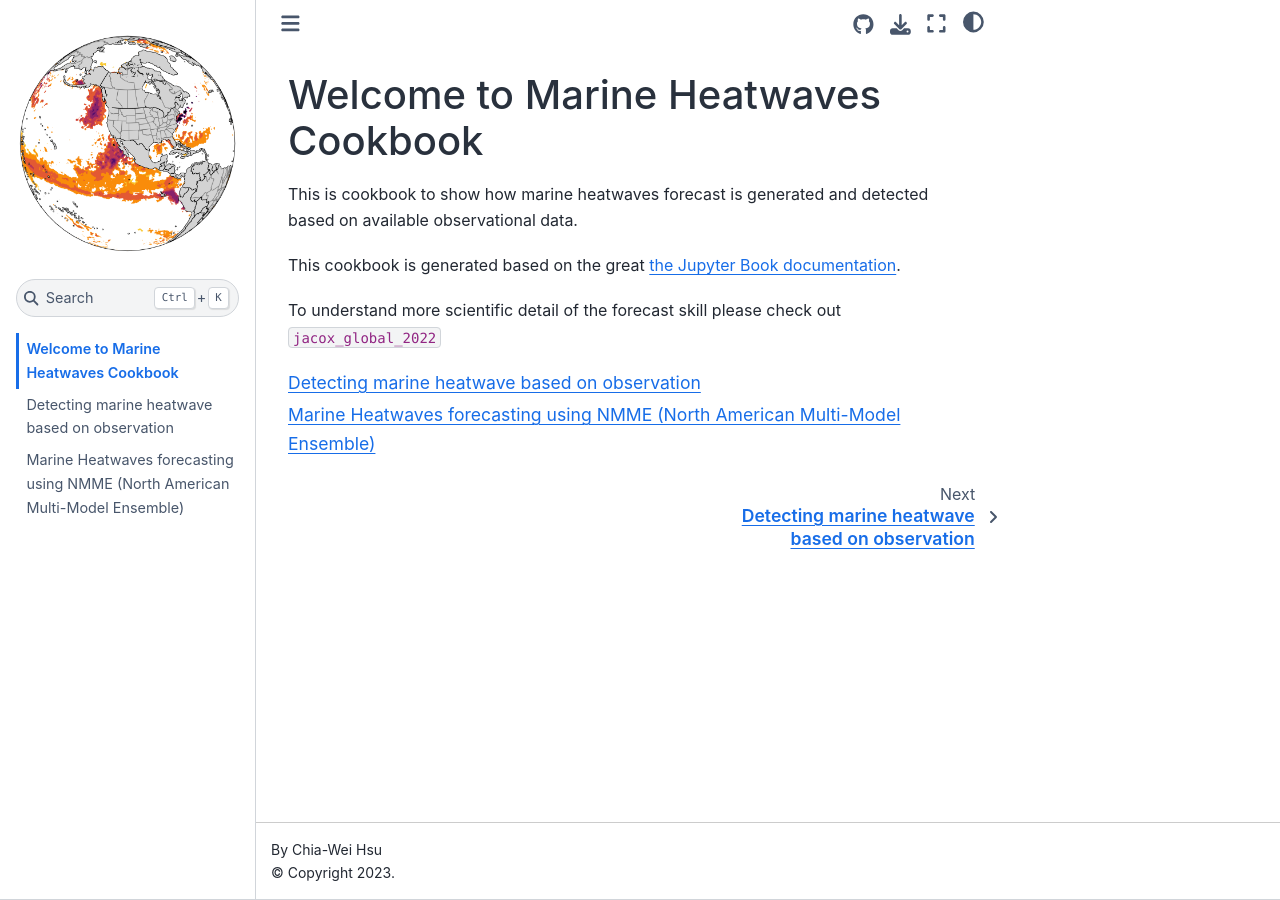
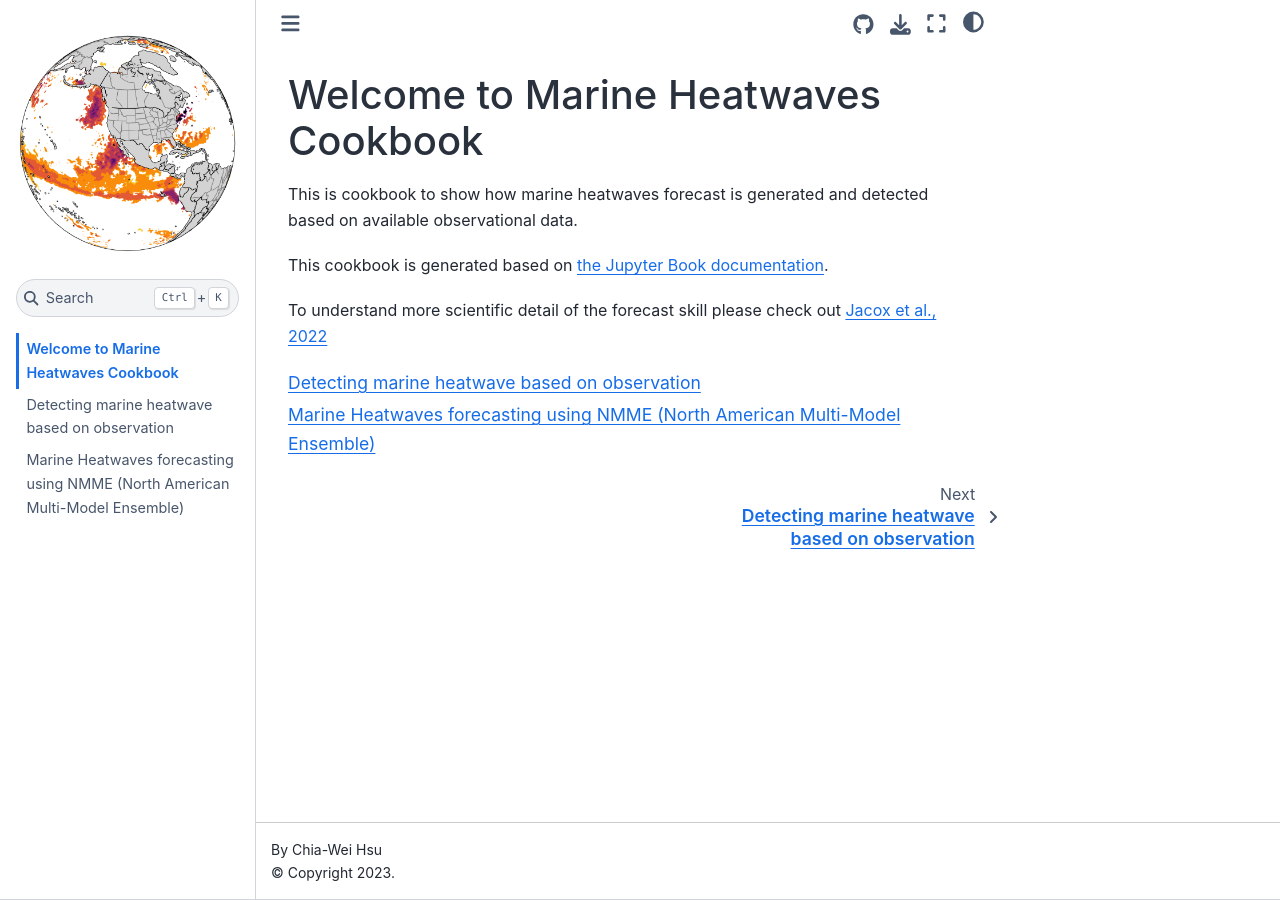
Before and after one commit to chiaweh2/marine-heatwaves-jupyterbook, a Jupyter Book: the page built from intro.md, in a window 1280 px wide. Built offline with Jupyter Book 1.0.4 settings and Sphinx 7.4.7 and the Sphinx Book theme 1.1.4, drawn with Linux system fonts in a browser that asks for light colours; cross-references to code outside the pages are shown as plain code.

Commit message:
fixing citation

````diff
--- a/intro.md
+++ b/intro.md
@@ -3,9 +3,9 @@
 This is cookbook to show how marine heatwaves forecast is generated and
 detected based on available observational data.
 
-This cookbook is generated based on the great [the Jupyter Book documentation](https://jupyterbook.org).
+This cookbook is generated based on [the Jupyter Book documentation](https://jupyterbook.org).
 
-To understand more scientific detail of the forecast skill please check out {cite}`jacox_global_2022`
+To understand more scientific detail of the forecast skill please check out [Jacox et al., 2022](http://doi.org/10.1038/s41586-022-04573-9)
 
 ```{tableofcontents}
 ```
````
